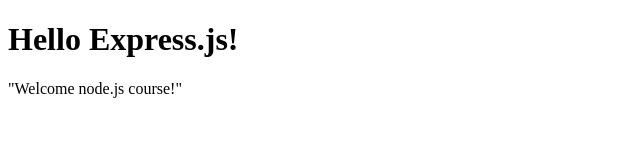
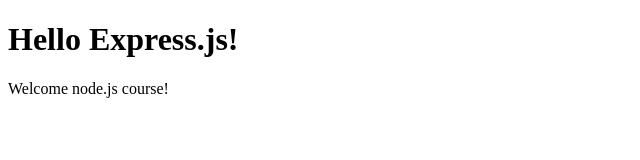
Before and after one commit to amitl20/web-server, a website: page public/index.html in a window 1280 px wide. Shown: the full height of the page, 0-640 px from the left. Drawn offline with Linux system fonts and the light colour scheme.

Commit message:
Update index.html version 2

```diff
--- a/public/index.html
+++ b/public/index.html
@@ -7,7 +7,7 @@
 
 	<body>
 		<h1>Hello Express.js!</h1>
-		<p>"Welcome node.js course!"</p>
+		<p>Welcome node.js course!</p>
 	</body>
 
 </html>
```
